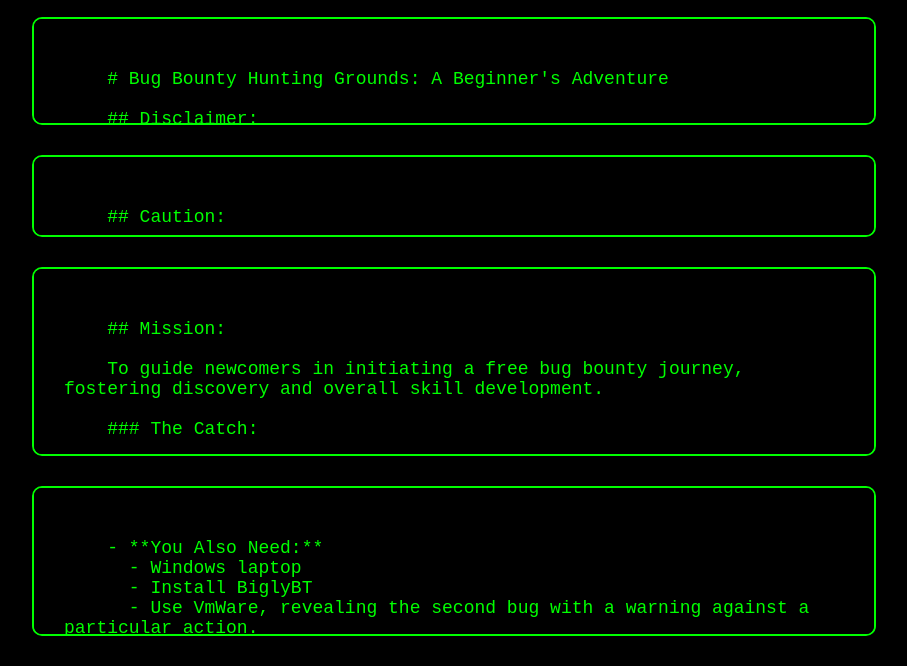
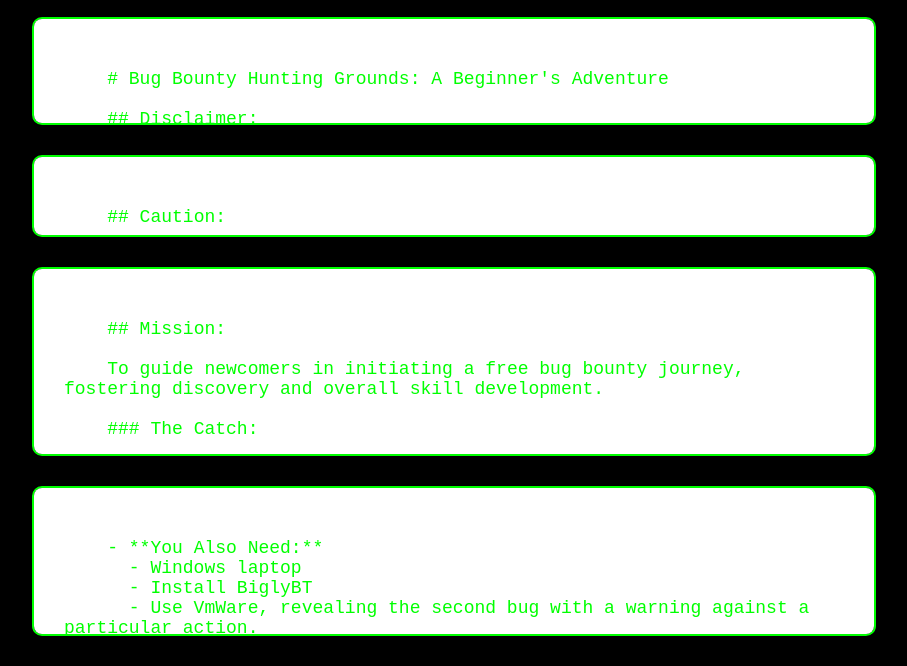
Before and after one commit to ReconTrapper/The-Hunting-Grounds-Recipe, a plain HTML site: page SOLVE-DISCLOSURE.html in a window 1280 px wide. Shown: the part 134-800 px from the top of the page, without its empty margins (186-1093 px from the left). Drawn offline with Linux system fonts and the light colour scheme.

Commit message:
Update SOLVE-DISCLOSURE.html

```diff
--- a/SOLVE-DISCLOSURE.html
+++ b/SOLVE-DISCLOSURE.html
@@ -46,7 +46,7 @@
         }
 
         .section {
-            background-color: #000;
+            background-color: white; /* Change the background color to white */
             color: #0f0;
             padding: 20px;
             margin-bottom: 30px;
@@ -64,7 +64,7 @@
             text-align: left;
             margin: 20px auto;
             padding: 10px;
-            background-color: #000;
+            background-color: white; /* Change the background color to white */
             color: #0f0;
             overflow: auto;
         }
```
